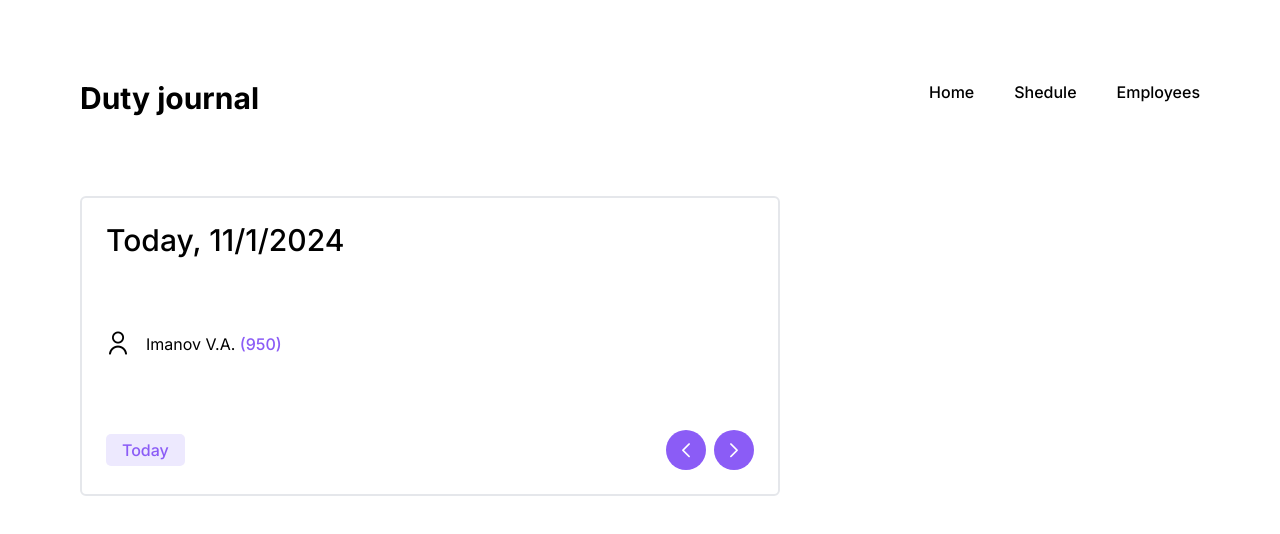
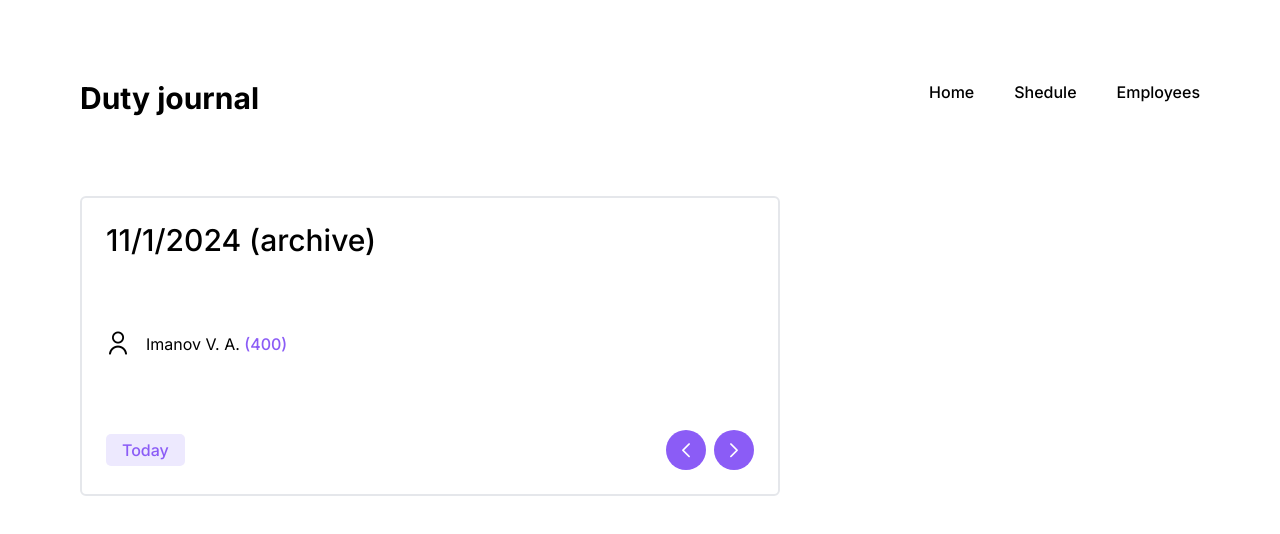
Before and after one commit to xalaren/Journal, a React (Vite) app in the folder frontend/: page / in a window 1280 px wide. Shown: the top 534 px of the page. Built offline with nearby package versions, Linux system fonts and the light colour scheme; the HTML template or start-up script is replaced by a standard one.

Commit message:
Added filling duty card

```diff
--- a/frontend/src/components/Duty/DutyCard.tsx
+++ b/frontend/src/components/Duty/DutyCard.tsx
@@ -1,5 +1,5 @@
 import { ArrowOptions } from "../../enums/ArrowOptions";
-import { Duty } from "../../models/duty";
+import { Duty } from "../../models/Duty";
 import { VioletArrowButton } from "../Buttons/VioletArrowButton";
 import { VioletTransparentButton } from "../Buttons/VioletTransparentButton";
 
@@ -7,7 +7,7 @@ interface DutyCardProps {
     duty: Duty;
 }
 
-export function DutyCard() {
+export function DutyCard({ duty }: DutyCardProps) {
     return (
         <section className="
             flex
@@ -20,23 +20,25 @@ export function DutyCard() {
             border-[2px]
             border-gray-200 rounded-md
         ">
-            <p className="
-                text-3xl
-                font-medium
-            ">
-                Today, {(new Date()).toLocaleDateString()}</p>
+            <>
+                {duty ?
+                    <>
+                        <p className="text-3xl font-medium">
+                            {duty.isNowActive && 'Today,'} {(new Date()).toLocaleDateString()} {duty.isArchive && '(archive)'}
+                        </p>
                         <div>
                             <p className="flex items-center gap-4">
                                 <span className="icon-user text-2xl"></span>
-                    <p>Imanov V.A. <span className="text-violet-500 font-medium">(950)</span></p>
+                                <p>{duty.employee.lastname} {duty.employee.name[0]}. {duty.employee.middleName ? `${duty.employee.middleName[0]}. ` : ''}
+                                    <span className="text-violet-500 font-medium">({duty.cost})</span>
+                                </p>
                             </p>
                         </div>
-            <nav className="
-                flex
-                gap-5
-                justify-between
-                items-center
-            ">
+                    </> :
+                    <p>No data for now...</p>
+                }
+
+                <nav className="flex gap-5 justify-between items-center">
                     <VioletTransparentButton onClick={() => { }}>
                         Today
                     </VioletTransparentButton>
@@ -53,6 +55,7 @@ export function DutyCard() {
                         />
                     </div>
                 </nav>
+            </>
 
         </section>
     );
--- a/frontend/src/models/Duty.ts
+++ b/frontend/src/models/Duty.ts
@@ -4,5 +4,7 @@ export interface Duty {
     id: string;
     date: Date;
     cost: number;
+    isNowActive: boolean;
+    isArchive: boolean;
     employee: Employee;
 }
--- a/frontend/src/pages/ViewPage.tsx
+++ b/frontend/src/pages/ViewPage.tsx
@@ -4,7 +4,21 @@ import { MainComponent } from "../components/MainComponent";
 export function ViewPage() {
     return (
         <MainComponent>
-            <DutyCard />
+            <DutyCard duty={
+                {
+                    id: '1',
+                    cost: 400,
+                    date: new Date(),
+                    employee: {
+                        id: '1',
+                        lastname: 'Imanov',
+                        name: 'Valera',
+                        middleName: 'A'
+                    },
+                    isNowActive: false,
+                    isArchive: true
+                }
+            } />
         </MainComponent>
     );
 }
```
Lines whose indentation alone changed are shown as unchanged.
